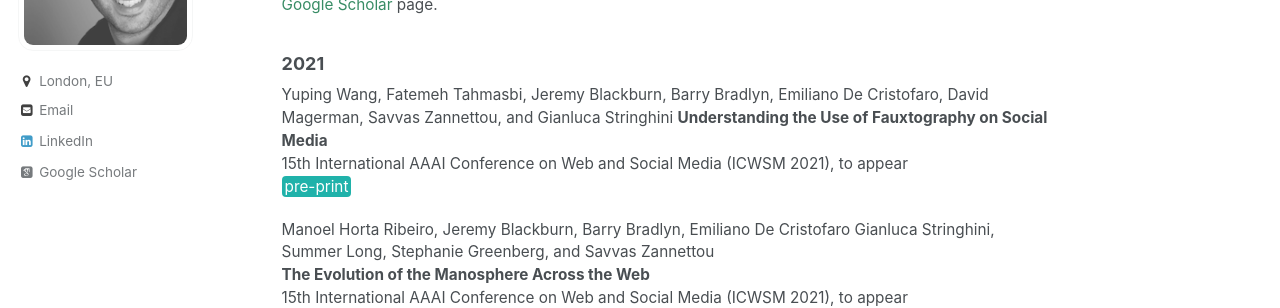
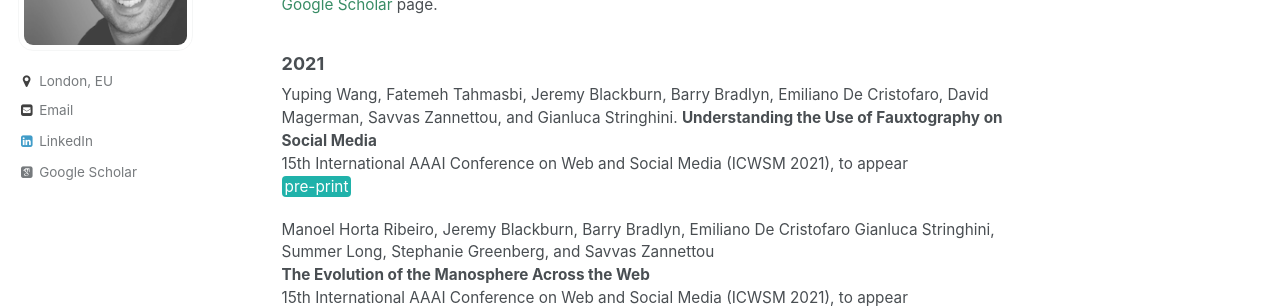
Before and after one commit to emidec/emidec.github.io, a Jekyll site: the page built from _pages/publications.md, in a window 1280 px wide and 900 px high. Shown: the part 242-550 px from the top of the window. Built offline with Jekyll 4.4.1, drawn with Linux system fonts in a browser that asks for light colours; some web fonts are replaced.

```diff
--- a/_pages/publications.md
+++ b/_pages/publications.md
@@ -12,7 +12,7 @@ This is the list of all my peer-reviewed publications ordered by year. You can a
 
 ### 2021
 
-Yuping Wang, Fatemeh Tahmasbi, Jeremy Blackburn, Barry Bradlyn, Emiliano De Cristofaro, David Magerman, Savvas Zannettou, and Gianluca Stringhini
+Yuping Wang, Fatemeh Tahmasbi, Jeremy Blackburn, Barry Bradlyn, Emiliano De Cristofaro, David Magerman, Savvas Zannettou, and Gianluca Stringhini.
 **Understanding the Use of Fauxtography on Social Media**
 15th International AAAI Conference on Web and Social Media (ICWSM 2021), to appear
 [pre-print](https://arxiv.org/pdf/2009.11792.pdf){: .btn--danger}{:target="_blank"}
```
